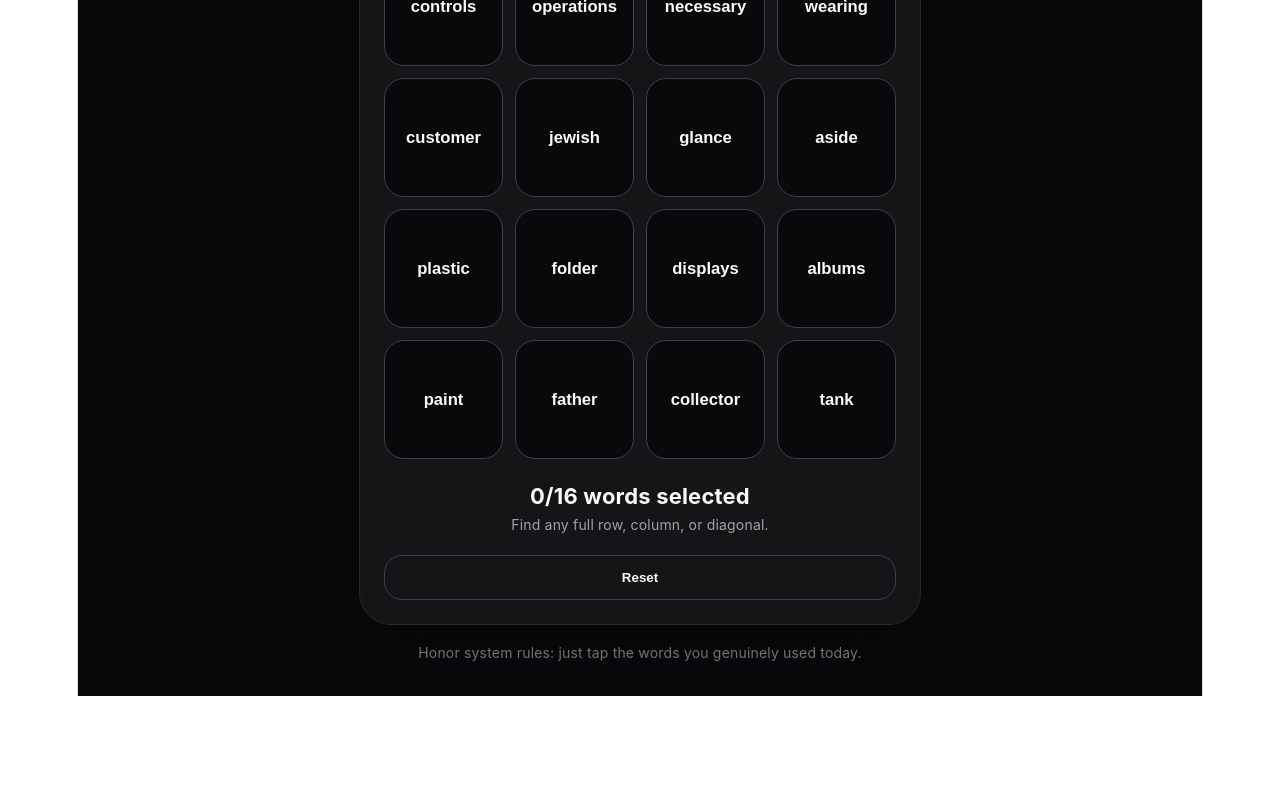
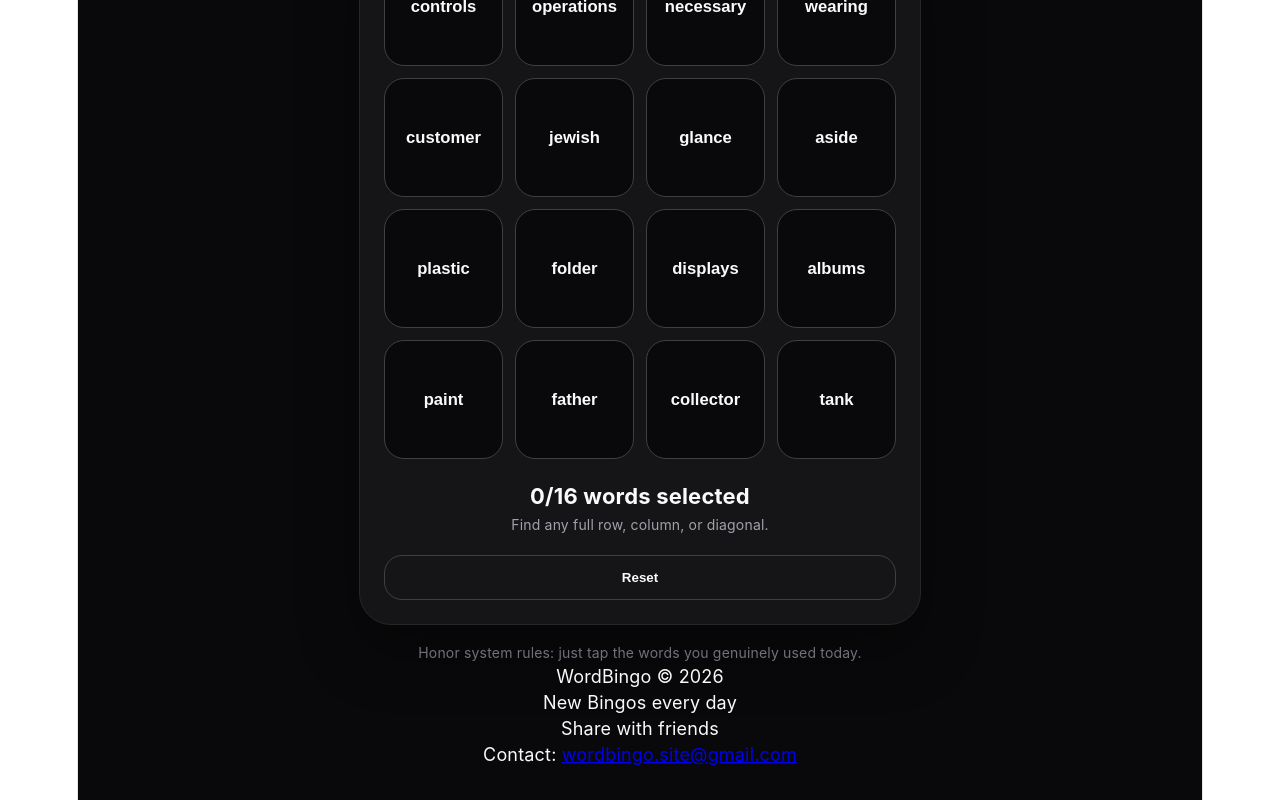
Before and after one commit to Morgan-Sparkes/WordBingo, a React (Vite) app: page / in a window 1280 px wide. Shown: the part 302-1102 px from the top of the page. Before the commit the page ends 998 px from the top, so only its background shows below. Built offline with nearby package versions, Linux system fonts and the light colour scheme.

Commit message:
Update App.jsx

```diff
--- a/src/App.jsx
+++ b/src/App.jsx
@@ -684,6 +684,20 @@ export default function App() {
           </motion.div>
         )}
       </AnimatePresence>
+       <footer className="footer">
+        <p>WordBingo © 2026</p>
+        <p>New Bingos every day</p>
+        <p>Share with friends</p>
+        <p>
+          Contact:{" "}
+          <a href="mailto:wordbingo.site@gmail.com">
+            wordbingo.site@gmail.com
+          </a>
+        </p>
+      </footer>
+
     </div>
   );
+
+
 }
```
